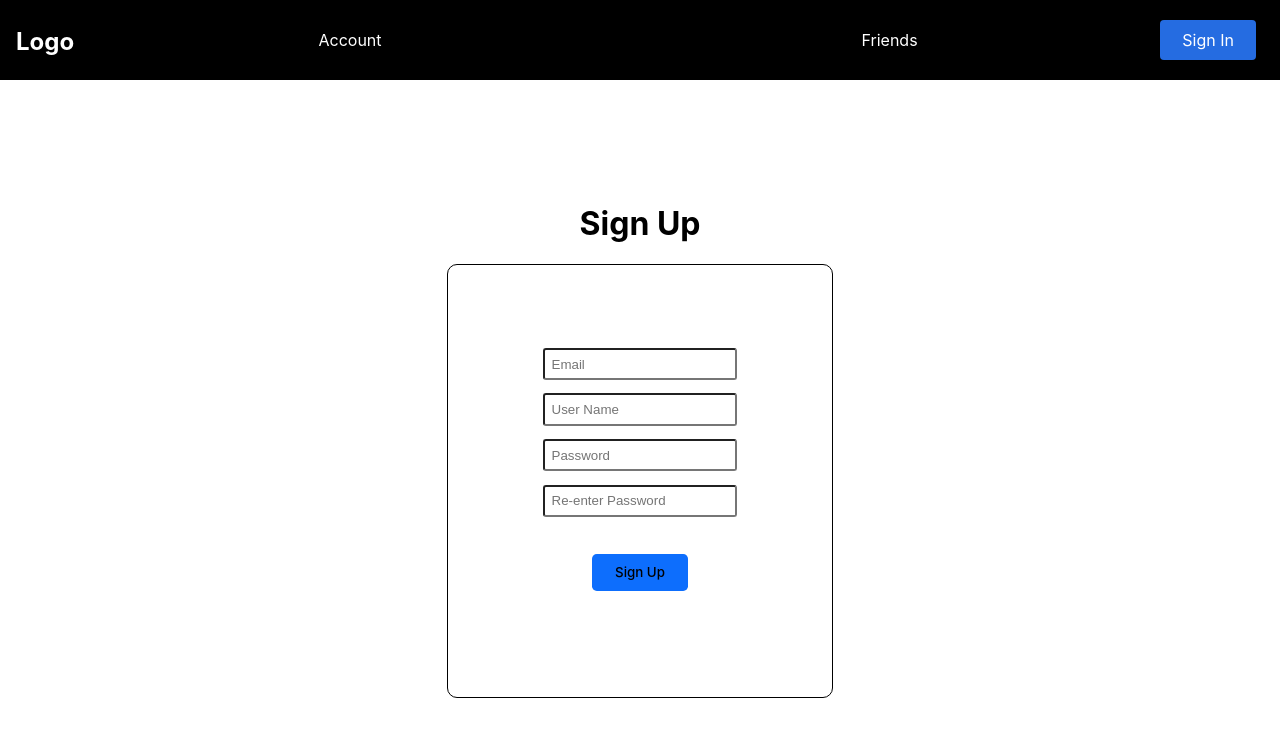
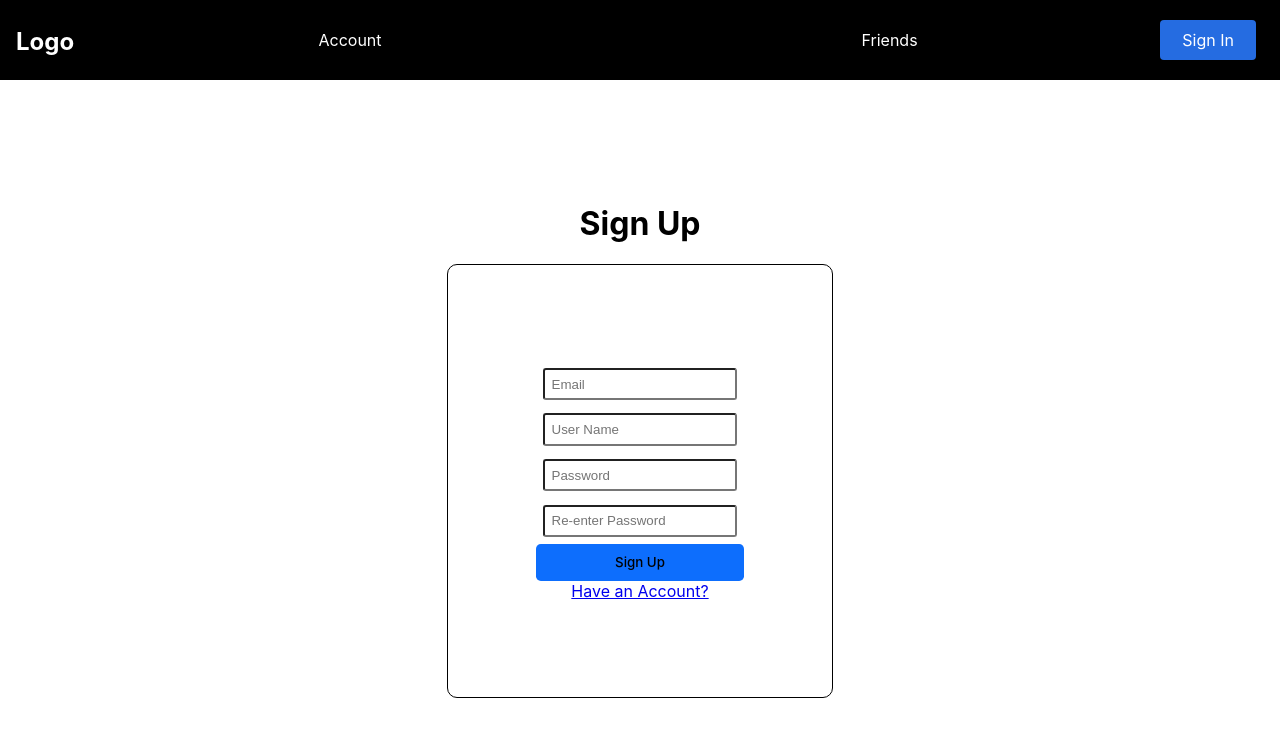
Before and after one commit to uofa-cmput404/404f23project-who-will, a React (Create React App) app in the folder SocialDistribution/FrontEnd/social-distribution/: page /signup in a window 1280 px wide. Shown: the top 736 px of the page. Built offline with nearby package versions, Linux system fonts and the light colour scheme.

Commit message:
add onChaneg and submit behavior in signup and signin form

```diff
--- a/SocialDistribution/FrontEnd/social-distribution/src/Components/NavBar/index.jsx
+++ b/SocialDistribution/FrontEnd/social-distribution/src/Components/NavBar/index.jsx
@@ -22,7 +22,7 @@ const NavBar = () => {
                 <NavLink to="/account" >
                     Account
                 </NavLink>
-                <NavLink to="/friends" activeStyle>
+                <NavLink to="/friends">
                     Friends
                 </NavLink>
             </NavMenu>
--- a/SocialDistribution/FrontEnd/social-distribution/src/Components/TextInput.jsx
+++ b/SocialDistribution/FrontEnd/social-distribution/src/Components/TextInput.jsx
@@ -14,6 +14,8 @@ const TextAreaComponent = styled.textarea`
     margin: 0.5em;
     border-radius: 3px
 `;
+
+
 
 const TextInput = ({type, placeholder, id, name, onChange, box}) => {
     if (box){
--- a/SocialDistribution/FrontEnd/social-distribution/src/pages/Login.jsx
+++ b/SocialDistribution/FrontEnd/social-distribution/src/pages/Login.jsx
@@ -3,7 +3,7 @@ import Button from "../Components/Button";
 import TextInput from "../Components/TextInput";
 import styled from "styled-components";
 import { NavLink as Link } from "react-router-dom";
-
+import { useState } from "react";
 const Container = styled.div`
   width: 30%;
   height: 60%;
@@ -15,11 +15,22 @@ const Container = styled.div`
   border-radius: 10px;
 `;
 
-const TextLink = styled(Link)`
-
-`;
+const TextLink = styled(Link)``;
 
 const Login = () => {
+  const [inputs, setInputs] = useState({});
+
+  const handleChange = (event) => {
+    const name = event.target.name;
+    const value = event.target.value;
+    setInputs((values) => ({ ...values, [name]: value }));
+  };
+
+  const handleSubmit = (event) => {
+    event.preventDefault();
+    alert(inputs);
+    console.log(inputs);
+  };
   return (
     <div
       style={{
@@ -32,18 +43,38 @@ const Login = () => {
     >
       <h1>Sign In</h1>
       <Container>
-        <TextInput placeholder="User Name"></TextInput>
-        <TextInput placeholder="Password"></TextInput>
-        <div style={{
-          marginTop: '30px',
-          marginBottom: '30px',
-        }}>
-          <Button size='md' variant="primary">Sign in</Button>
-        </div>
-        <TextLink>Forget password?</TextLink>
-        <TextLink to='/signup'>Don't have an account?</TextLink>
+        <form
+          onSubmit={handleSubmit}
+          style={{
+            display: "flex",
+            flexDirection: "column",
+          }}
+        >
+          <TextInput
+            name='userName'
+            placeholder="User Name"
+            onChange={handleChange}
+          ></TextInput>
+          <TextInput
+            type="password"
+            name='psw'
+            placeholder="Password"
+            onChange={handleChange}
+          ></TextInput>
+          <div
+            style={{
+              marginTop: "30px",
+              marginBottom: "30px",
+            }}
+          >
+            <Button type="submit" size="md" variant="primary">
+              Sign in
+            </Button>
+          </div>
+          <TextLink>Forget password?</TextLink>
+          <TextLink to="/signup">Don't have an account?</TextLink>
+        </form>
       </Container>
-
     </div>
   );
 };
--- a/SocialDistribution/FrontEnd/social-distribution/src/pages/SignUp.jsx
+++ b/SocialDistribution/FrontEnd/social-distribution/src/pages/SignUp.jsx
@@ -2,6 +2,8 @@ import React from "react";
 import styled from "styled-components";
 import TextInput from "../Components/TextInput";
 import Button from "../Components/Button";
+import { useState } from "react";
+import { NavLink as Link } from "react-router-dom";
 
 const ScrollContainer = styled.div`
   overflow: auto;
@@ -16,6 +18,19 @@ const ScrollContainer = styled.div`
 `;
 
 const SignUp = () => {
+  const [inputs, setInputs] = useState({});
+
+  const handleChange = (event) => {
+    const name = event.target.name;
+    const value = event.target.value;
+    setInputs((values) => ({ ...values, [name]: value }));
+  };
+
+  const handleSubmit = (event) => {
+    event.preventDefault();
+    alert(inputs);
+    console.log(inputs);
+  };
   return (
     <div
       style={{
@@ -28,20 +43,36 @@ const SignUp = () => {
     >
       <h1>Sign Up</h1>
       <ScrollContainer>
-        <TextInput placeholder="Email"></TextInput>
-        <TextInput placeholder="User Name"></TextInput>
-        <TextInput placeholder="Password"></TextInput>
-        <TextInput placeholder="Re-enter Password"></TextInput>
-        <div
+        <form
+          onSubmit={handleSubmit}
           style={{
-            marginTop: "30px",
-            marginBottom: "30px",
+            display: "flex",
+            flexDirection: "column",
           }}
         >
-          <Button size="md" variant="primary">
+          <TextInput placeholder="Email" onChange={handleChange} name='email'></TextInput>
+          <TextInput
+            placeholder="User Name"
+            onChange={handleChange}
+            name='userName'
+          ></TextInput>
+          <TextInput
+            type="password"
+            placeholder="Password"
+            onChange={handleChange}
+            name='passWord'
+          ></TextInput>
+          <TextInput
+            type="password"
+            placeholder="Re-enter Password"
+            onChange={handleChange}
+            name='rePassWord'
+          ></TextInput>
+          <Button type="submit" size="md" variant="primary">
             Sign Up
           </Button>
-        </div>
+        </form>
+        <Link to='/signin'>Have an Account?</Link>
       </ScrollContainer>
     </div>
   );
```
